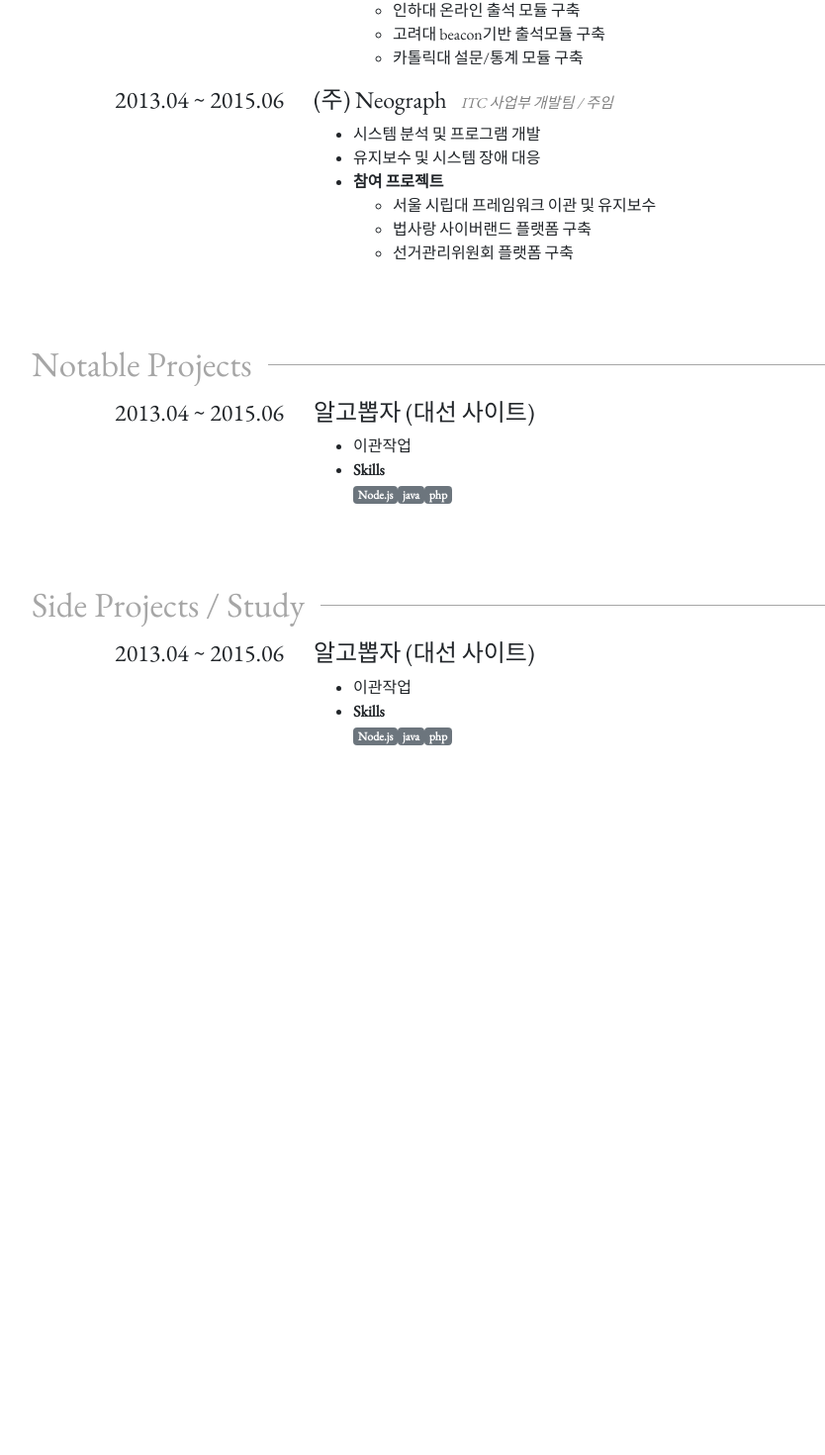
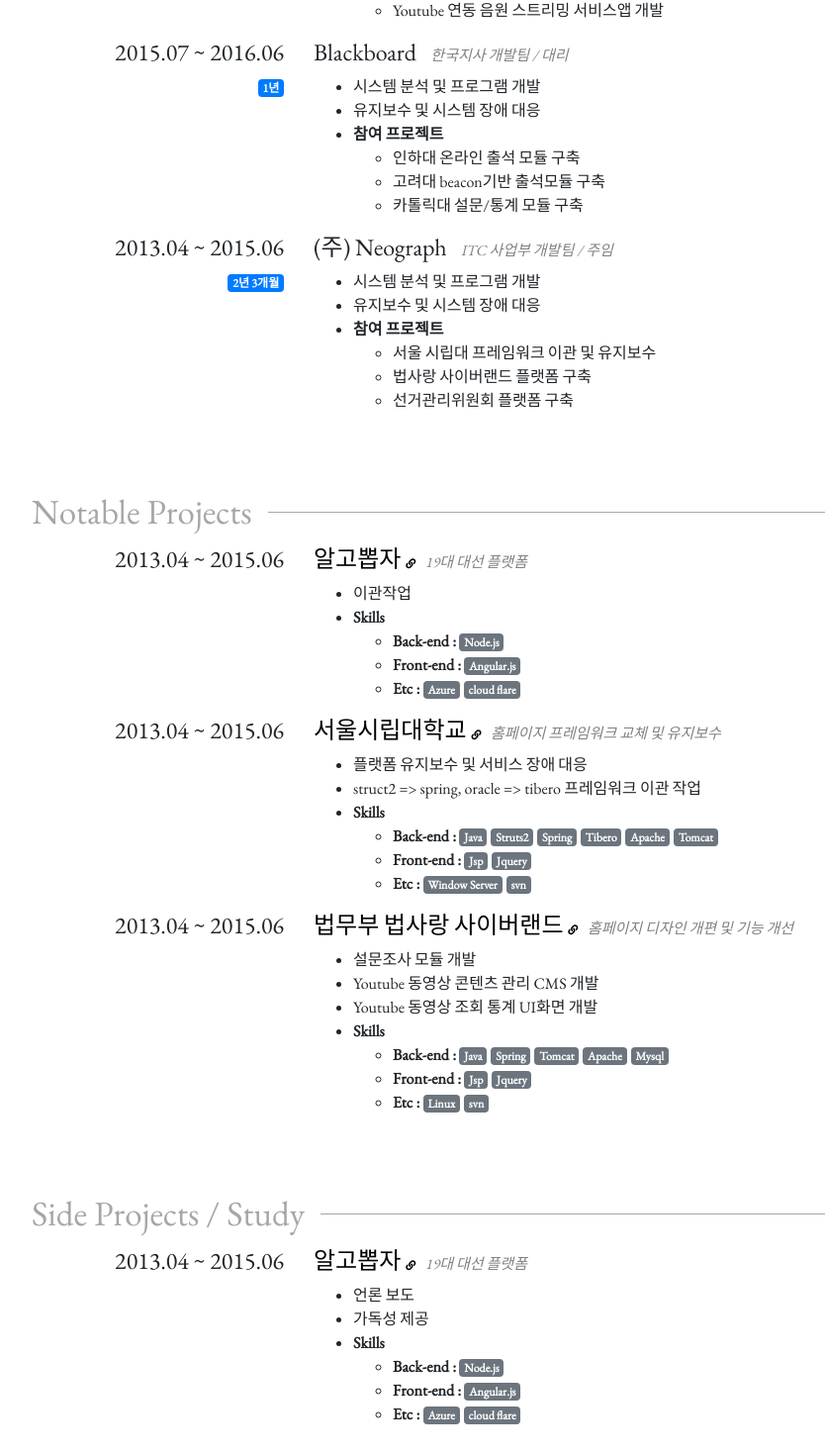
Before and after one commit to june2/june.github.io, a React (Create React App) app: page / in a window 1280 px wide. Shown: the part 1041-2511 px from the top of the page at 99% size, without its empty margins (53-887 px from the left). Before the commit the page ends 1876 px from the top, so only its background shows below. Built offline with nearby package versions, Linux system fonts and the light colour scheme.

Commit message:
no message

```diff
--- a/src/components/Experience.js
+++ b/src/components/Experience.js
@@ -16,8 +16,8 @@
                     <h4 className="gray">{data.date}<br /></h4>
                   </Col>
                   <Col className="col-md-12 col-3 text-center text-md-right"
-                    style={data.current ? {} : { display: 'none' }}>
-                    <span className="badge badge-primary">재직 중</span>
+                    style={data.duration ? {} : { display: 'none' }}>
+                    <span className="badge badge-primary">{data.duration}</span>
                   </Col>
                 </Row>
               </Col>
--- a/src/components/Profile.js
+++ b/src/components/Profile.js
@@ -25,7 +25,7 @@
           </Col>
           <Col className="col-12 col-md-9">
             <Row><Col className="mt-1">
-              <a href="https://github.com/june2" target="_blank">https://github.com/june2&nbsp;&nbsp;<i class="fa fa-link" aria-hidden="true"></i></a>
+              <a href="https://github.com/june2" target="_blank">https://github.com/june2&nbsp;&nbsp;<i className="fa fa-link" aria-hidden="true"></i></a>
             </Col></Row>
           </Col>
           <Col className="col-12 col-md-3 text-md-right">
@@ -33,7 +33,7 @@
           </Col>
           <Col className="col-12 col-md-9">
             <Row><Col className="mt-1">
-              <a href="https://www.linkedin.com/in/june4536" target="_blank">https://www.linkedin.com/in/june4536&nbsp;&nbsp;<i class="fa fa-link" aria-hidden="true"></i></a>
+              <a href="https://www.linkedin.com/in/june4536" target="_blank">https://www.linkedin.com/in/june4536&nbsp;&nbsp;<i className="fa fa-link" aria-hidden="true"></i></a>
             </Col></Row>
           </Col>
         </Row>
--- a/src/components/Project.js
+++ b/src/components/Project.js
@@ -15,19 +15,44 @@
                   <Col className="col-md-12">
                     <h4 className="gray">{data.date}<br /></h4>
                   </Col>
+                  {/* <Col className="col-md-12 col-3 text-center text-md-right"
+                    style={data.link ? {} : { display: 'none' }}>
+                    <span className="badge badge-primary">{data.link}</span>
+                  </Col> */}
                 </Row>
               </Col>
               <Col className="col-md-9 col-12">
-                <h4>{data.name}</h4>
+                <h4>
+                  <a href={data.link} target="_blank">
+                    {data.name}&nbsp;<i style={data.link ? {} : { display: 'none' }} className="fa fa-link" aria-hidden="true"></i>
+                  </a>&nbsp;&nbsp;<i className="note">{data.desc}</i>
+                </h4>
                 <ul>
-                  {data.desc.map((desc, i) => {
-                    return (<li key={i}>{desc}</li>)
+                  {data.note.map((note, i) => {
+                    return (<li key={i}>{note}</li>)
                   })}
                   <li><strong>Skills</strong></li>
                   <div>
-                    {data.skills.map((skill, i) => {
-                      return (<span key={i} className="badge badge-secondary">{skill}</span>)
-                    })}
+                    <ul>
+                      <li style={data.skill.backend.length !== 0 ? {} : { display: 'none' }}>
+                        <span><strong>Back-end : </strong></span>
+                        {data.skill.backend.map((skill, i) => {
+                          return (<span key={i} className="badge badge-secondary mr-1">{skill}</span>)
+                        })}
+                      </li>
+                      <li style={data.skill.frontend.length !== 0 ? {} : { display: 'none' }}>
+                        <span><strong>Front-end : </strong></span>
+                        {data.skill.frontend.map((skill, i) => {
+                          return (<span key={i} className="badge badge-secondary mr-1">{skill}</span>)
+                        })}
+                      </li>
+                      <li style={data.skill.etc.length !== 0 ? {} : { display: 'none' }}>
+                        <span><strong>Etc : </strong></span>
+                        {data.skill.etc.map((skill, i) => {
+                          return (<span key={i} className="badge badge-secondary mr-1">{skill}</span>)
+                        })}
+                      </li>
+                    </ul>
                   </div>
                 </ul>
               </Col>
--- a/src/components/Study.js
+++ b/src/components/Study.js
@@ -1,13 +1,13 @@
 import React, { Component } from 'react';
 import { Row, Col } from 'reactstrap';
-import { project } from '../data/ko';
+import { study } from '../data/ko';
 
 class Study extends Component {
   render() {
     return (
       <div>
         <div className="hr-sect">Side Projects / Study</div>
-        {project.map((data, i) => {
+        {study.map((data, i) => {
           return (
             <Row key={i}>
               <Col className="col-md-3 col-12 text-md-right">
@@ -15,20 +15,44 @@
                   <Col className="col-md-12">
                     <h4 className="gray">{data.date}<br /></h4>
                   </Col>
+                  {/* <Col className="col-md-12 col-3 text-center text-md-right">
+                    <a style={data.link ? {} : { display: 'none' }} className="badge badge-primary" href={data.link} target="_blank">링크</a>
+                    <a style={data.link ? { display: 'none' } : {}} className="badge badge-primary" href={data.link} target="_blank">서비스 종료</a>
+                  </Col> */}
                 </Row>
               </Col>
               <Col className="col-md-9 col-12">
-                <h4>{data.name}</h4>
-                {/* <i className="gray">{data.position}</i> */}
+                <h4>
+                  <a href={data.link} target="_blank">
+                    {data.name}&nbsp;<i style={data.link ? {} : { display: 'none' }} className="fa fa-link" aria-hidden="true"></i>
+                  </a>&nbsp;&nbsp;<i className="note">{data.desc}</i>
+                </h4>
                 <ul>
-                  {data.desc.map((desc, i) => {
-                    return (<li key={i}>{desc}</li>)
+                  {data.note.map((note, i) => {
+                    return (<li key={i}>{note}</li>)
                   })}
                   <li><strong>Skills</strong></li>
                   <div>
-                    {data.skills.map((skill, i) => {
-                      return (<span key={i} className="badge badge-secondary">{skill}</span>)
-                    })}
+                    <ul>
+                      <li style={data.skill.backend.length !== 0 ? {} : { display: 'none' }}>
+                        <span><strong>Back-end : </strong></span>
+                        {data.skill.backend.map((skill, i) => {
+                          return (<span key={i} className="badge badge-secondary mr-1">{skill}</span>)
+                        })}
+                      </li>
+                      <li style={data.skill.frontend.length !== 0 ? {} : { display: 'none' }}>
+                        <span><strong>Front-end : </strong></span>
+                        {data.skill.frontend.map((skill, i) => {
+                          return (<span key={i} className="badge badge-secondary mr-1">{skill}</span>)
+                        })}
+                      </li>
+                      <li style={data.skill.etc.length !== 0 ? {} : { display: 'none' }}>
+                        <span><strong>Etc : </strong></span>
+                        {data.skill.etc.map((skill, i) => {
+                          return (<span key={i} className="badge badge-secondary mr-1">{skill}</span>)
+                        })}
+                      </li>
+                    </ul>
                   </div>
                 </ul>
               </Col>
--- a/src/data/ko.json
+++ b/src/data/ko.json
@@ -3,7 +3,7 @@
   "experience": [
     {
       "date": "2016.07 ~ 현재",
-      "current": false,
+      "duration": "",
       "company": "프리랜서",
       "position": "",
       "duty": [
@@ -14,14 +14,27 @@
       "projects": [
         "Askstory 구인구직 플랫폼 구축",
         "T-money 시와버스예매 플랫폼 유지보수",
-        "스타트업 인디펀 플랫폼 구축",
         "APT-lab 플랫폼 구축",
         "스타트업 위클리 플랫폼 구축"
       ]
     },
     {
       "date": "2015.07 ~ 2016.06",
-      "current": false,
+      "duration": "1년",
+      "company": "인디펀",
+      "position": "Startup / Co-founder",
+      "duty": [
+        "시스템 분석 및 프로그램 개발",
+        "유지보수 및 시스템 장애 대응"
+      ],
+      "projects": [
+        "문화 정보 제공 서비스앱 개발",
+        "Youtube 연동 음원 스트리밍 서비스앱 개발"
+      ]
+    },
+    {
+      "date": "2015.07 ~ 2016.06",
+      "duration": "1년",
       "company": "Blackboard",
       "position": "한국지사 개발팀 / 대리",
       "duty": [
@@ -36,7 +49,7 @@
     },
     {
       "date": "2013.04 ~ 2015.06",
-      "current": false,
+      "duration": "2년 3개월",
       "company": "(주) Neograph",
       "position": "ITC 사업부 개발팀 / 주임",
       "duty": [
@@ -53,15 +66,65 @@
   "project": [
     {
       "date": "2013.04 ~ 2015.06",
-      "name": "알고뽑자 (대선 사이트)",
-      "desc": [
+      "name": "알고뽑자",
+      "desc": "19대 대선 플랫폼",
+      "link": "https://play.google.com/store/apps/details?id=com.MusicChannel.ios",
+      "note": [
         "이관작업"
       ],
-      "skills": [
-        "Node.js",
-        "java",
-        "php"
-      ]
+      "skill": {
+        "backend": ["Node.js"],
+        "frontend": ["Angular.js"],
+        "etc": ["Azure", "cloud flare"]
+      }
+    },
+    {
+      "date": "2013.04 ~ 2015.06",
+      "name": "서울시립대학교",
+      "link": "http://www.uos.ac.kr/main.do",
+      "desc": "홈페이지 프레임워크 교체 및 유지보수",
+      "note": [
+        "플랫폼 유지보수 및 서비스 장애 대응",
+        "struct2 => spring, oracle => tibero 프레임워크 이관 작업"
+      ],
+      "skill": {
+        "backend": ["Java", "Struts2", "Spring","Tibero", "Apache", "Tomcat"],
+        "frontend": ["Jsp", "Jquery"],
+        "etc": ["Window Server", "svn"]
+      }
+    },
+    {
+      "date": "2013.04 ~ 2015.06",
+      "name": "법무부 법사랑 사이버랜드",
+      "link": "http://cyberland.lawnorder.go.kr/main.do",
+      "desc": "홈페이지 디자인 개편 및 기능 개선",
+      "note": [
+        "설문조사 모듈 개발",
+        "Youtube 동영상 콘텐츠 관리 CMS 개발",
+        "Youtube 동영상 조회 통계 UI화면 개발"
+      ],
+      "skill": {
+        "backend": ["Java", "Spring", "Tomcat", "Apache", "Mysql"],
+        "frontend": ["Jsp", "Jquery"],
+        "etc": ["Linux", "svn"]
+      }
+    }
+  ],
+  "study": [
+    {
+      "date": "2013.04 ~ 2015.06",
+      "name": "알고뽑자",
+      "link": "http://www.hani.co.kr/arti/politics/polibar/788334.html",
+      "desc": "19대 대선 플랫폼",
+      "note": [
+        "언론 보도",
+        "가독성 제공"
+      ],
+      "skill": {
+        "backend": ["Node.js"],
+        "frontend": ["Angular.js"],
+        "etc": ["Azure", "cloud flare"]
+      }
     }
   ]
 }
--- a/src/styles/_custom_bootstrap.scss
+++ b/src/styles/_custom_bootstrap.scss
@@ -1,7 +1,7 @@
 // New color
-$new-color: #ad9a5b;
+$primary-color: #ad9a5b;
 
 // Array of colors from _variables.scss
 $theme-colors: (
-  primary: $new-color,
+
 ) !default;
```
Also changed, not shown: src/styles/index.css.
